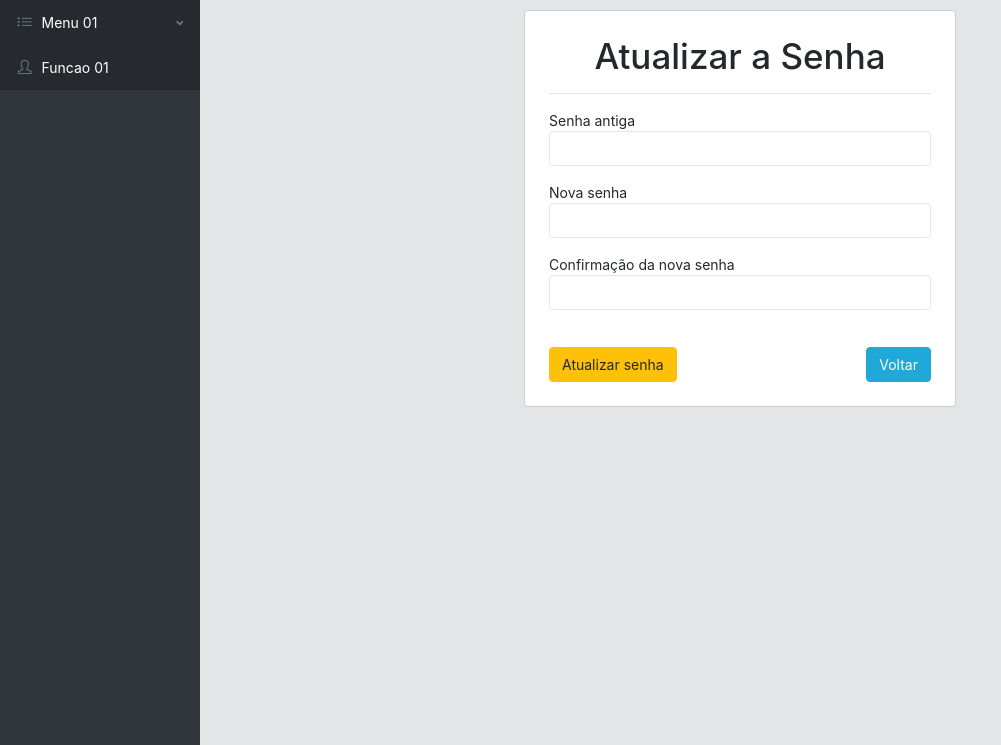
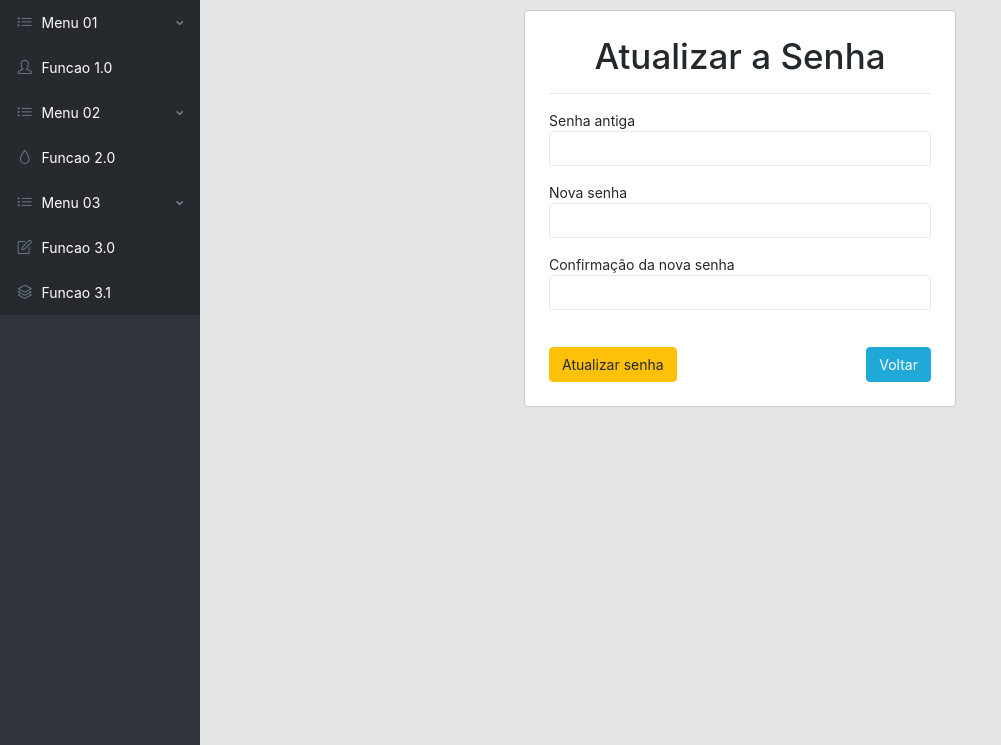
Before and after one commit to catalunha/pmsbweb1, a Django app: page /editarSenha/ in a window 1280 px wide. Shown: the part 55-800 px from the top of the page, without its empty margins (0-1001 px from the left). Run offline with Django 3.2, Linux system fonts and the light colour scheme; the visitor is signed in with stand-in values (Sample User, id 1); some libraries are stand-ins or nearby versions.

Commit message:
helptext no register e menus/buttons no dashboard adicionados(mimics)

```diff
--- a/pmsb_web/conta/forms.py
+++ b/pmsb_web/conta/forms.py
@@ -28,6 +28,7 @@ class RegisterUserForm(UserCreationForm):
         # mundaca nas labels
         self.fields['first_name'].label = "Nome Completo"
         self.fields['last_name'].label = "Nome usual no projeto"
+        self.fields['last_name'].help_text = "Nome curto no qual é conhecido"
         self.fields['password1'].widget = PasswordInput(attrs={'class': 'form-control', 'type':'password'})
         self.fields['password2'].widget = PasswordInput(attrs={'class': 'form-control', 'type':'password'})
         # required tags
--- a/pmsb_web/conta/templates/conta/registrar.html
+++ b/pmsb_web/conta/templates/conta/registrar.html
@@ -8,7 +8,7 @@
                 <div class="col-md-8">
                     <div class="card mx-4">
                         <div class="card-body p-4">
-                            <h1 style="text-align: center;">Cadastro para acesso ao projeto</h1>
+                            <h2 style="text-align: center;">Cadastro para acesso ao projeto</h2>
                             <p class="text-muted" style="text-align: center;">Crie a sua conta</p>
                             {% if Erro %}
                             <p style="text-align: center; color: red;"> Ocorreu um erro !</p>
--- a/pmsb_web/conta/templates/dashboard/index.html
+++ b/pmsb_web/conta/templates/dashboard/index.html
@@ -220,7 +220,47 @@
             <ul class="nav-dropdown-items">
               <li class="nav-item">
                 <a class="nav-link" href="#">
-                  <i class="nav-icon icon-user"></i>Funcao 01</a>
+                  <i class="nav-icon icon-user"></i>Funcao 1.0</a>
+              </li>
+              <!-- <li class="nav-item">
+                <a class="nav-link" href="base/tooltips.html">
+                  <i class="nav-icon icon-settings"></i> bbbb</a>
+              </li>
+              <li class="nav-item">
+                <a class="nav-link" href="base/tooltips.html">
+                  <i class="nav-icon icon-settings"></i> cccc</a>
+              </li> -->
+            </ul>
+          </li>
+          <li class="nav-item nav-dropdown open">
+            <a class="nav-link nav-dropdown-toggle" href="#">
+              <i class="nav-icon icon-list"></i>Menu 02</a>
+            <ul class="nav-dropdown-items">
+              <li class="nav-item">
+                <a class="nav-link" href="#">
+                  <i class="nav-icon icon-drop"></i>Funcao 2.0</a>
+              </li>
+              <!-- <li class="nav-item">
+                <a class="nav-link" href="base/tooltips.html">
+                  <i class="nav-icon icon-settings"></i> bbbb</a>
+              </li>
+              <li class="nav-item">
+                <a class="nav-link" href="base/tooltips.html">
+                  <i class="nav-icon icon-settings"></i> cccc</a>
+              </li> -->
+            </ul>
+          </li>
+          <li class="nav-item nav-dropdown open">
+            <a class="nav-link nav-dropdown-toggle" href="#">
+              <i class="nav-icon icon-list"></i>Menu 03</a>
+            <ul class="nav-dropdown-items">
+              <li class="nav-item">
+                <a class="nav-link" href="#">
+                  <i class="nav-icon icon-note"></i>Funcao 3.0</a>
+              </li>
+              <li class="nav-item">
+                <a class="nav-link" href="#">
+                  <i class="nav-icon icon-layers"></i>Funcao 3.1</a>
               </li>
               <!-- <li class="nav-item">
                 <a class="nav-link" href="base/tooltips.html">
```
Also changed, not shown: pmsb_web/conta/templates/conta/perfil.html (added, +31 -0 lines).
